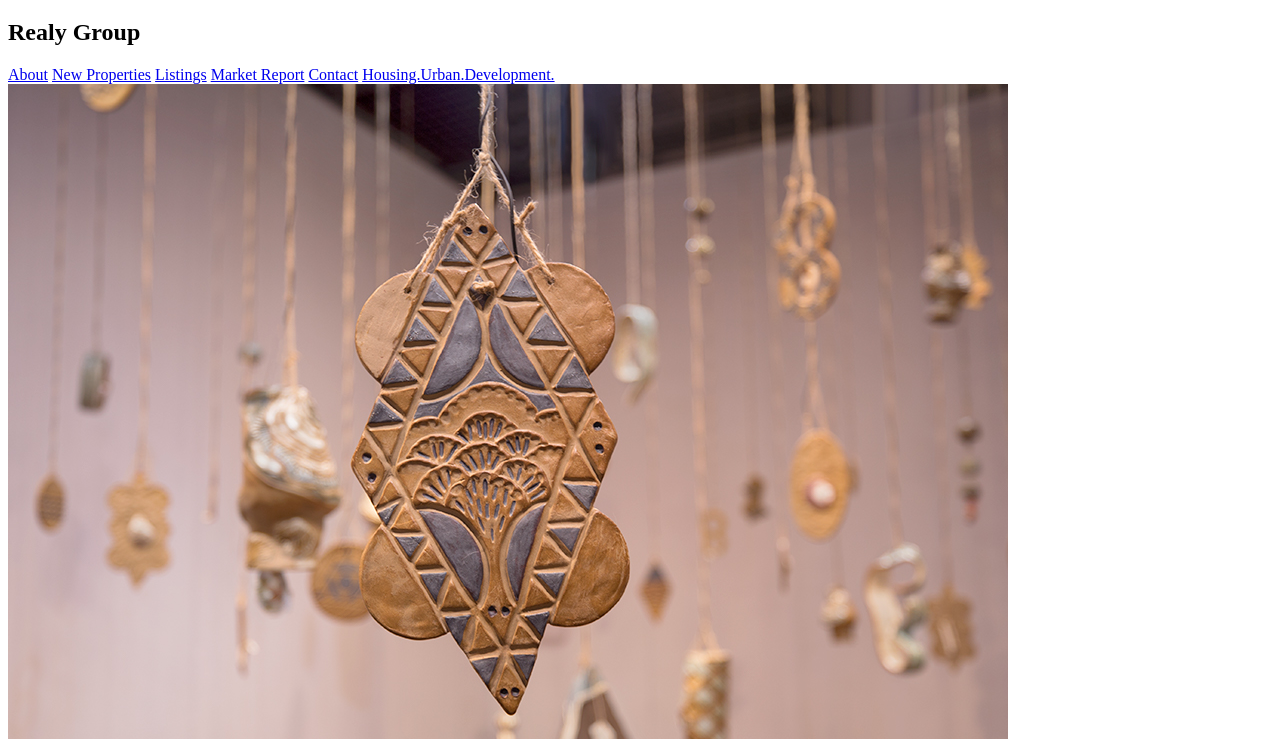
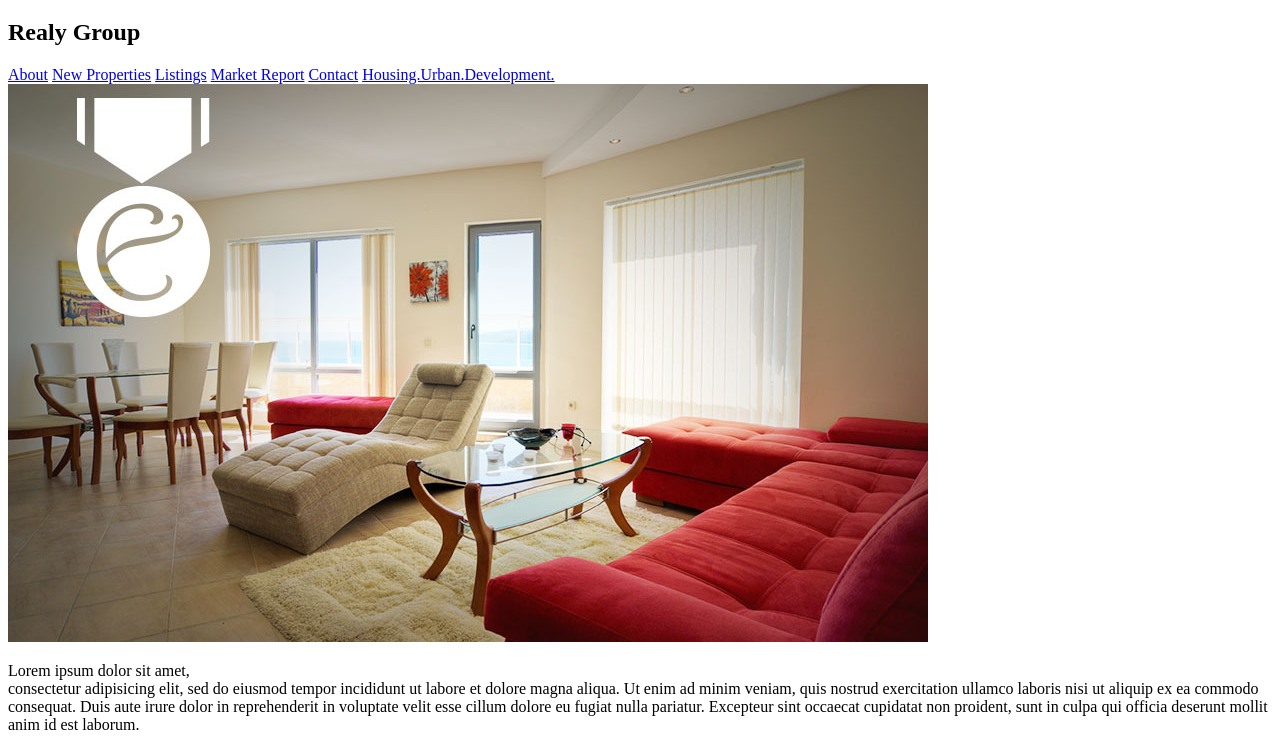
Before and after one commit to phajib/execeptional-realty, a plain HTML site: page index.html in a window 1280 px wide. Shown: the part 61-800 px from the top of the page. Drawn offline with Linux system fonts and the light colour scheme.

Commit message:
add main pages text content, image, and links

```diff
--- a/index.html
+++ b/index.html
@@ -19,7 +19,7 @@
     <!-- links -->
     <a href="index.html">About</a> <a href="new-properties.html">New Properties</a> <a href="real-estate-listings.html">Listings</a> <a href="market-report.html">Market Report</a> <a href="contact.html">Contact</a> <a href="http://hud.gov" target="_blank">Housing.Urban.Development.</a>
 
-    <img src="images/15.jpg" alt="A beautiful living room."
+    <img src="images/intro-pic.jpg" alt="A beautiful living room."
     title="Welcome to Exceptional Realty Group">
 
     <!-- foldername/ = go inside the folder
```
Also changed, not shown: images/intro-pic.jpg (added).
